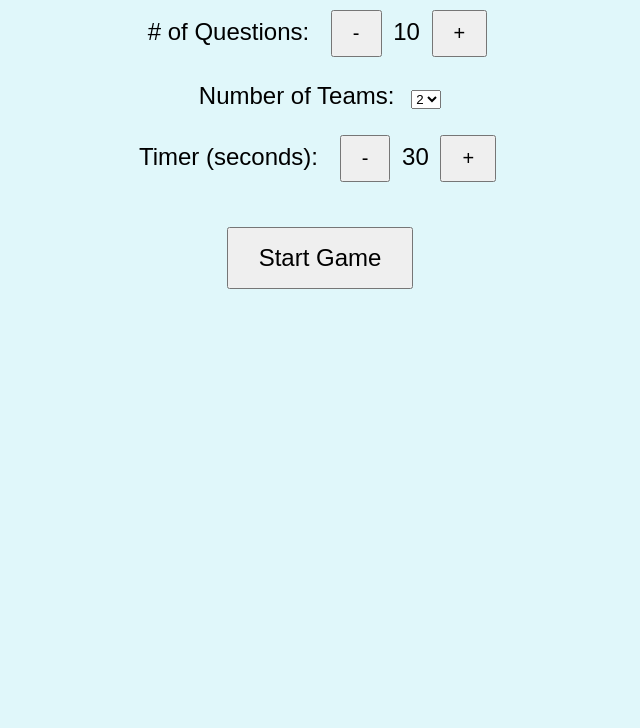
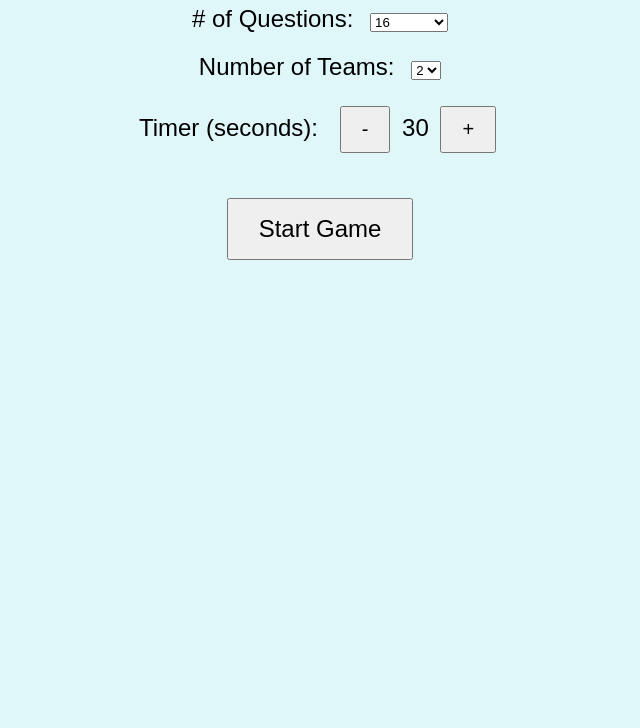
Before and after one commit to alkloihd/Lodhiataboo, a plain HTML site: page index.html in a window 1280 px wide. Shown: the part 72-800 px from the top of the page, without its empty margins (320-960 px from the left). Drawn offline with Linux system fonts and the light colour scheme.

Commit message:
Update index.html

```diff
--- a/index.html
+++ b/index.html
@@ -11,9 +11,15 @@
         <h1>lodhia's Quick Coded Taboo</h1>
         <div class="option">
             <label># of Questions:</label>
-            <button id="decrease-questions">-</button>
-            <span id="num-questions">10</span>
-            <button id="increase-questions">+</button>
+            <select id="num-questions-dropdown">
+                <option value="16">16</option>
+                <option value="20">20</option>
+                <option value="25">25</option>
+                <option value="30">30</option>
+                <option value="40">40</option>
+                <option value="50">50</option>
+                <option value="unlimited">Unlimited</option>
+            </select>
         </div>
         <div class="option">
             <label>Number of Teams:</label>
@@ -35,10 +41,11 @@
 
     <!-- Game Screen -->
     <div id="game-screen" style="display: none;">
-        <!-- Top Bar with Questions Remaining -->
+        <!-- Top Bar with Questions Remaining and Timer -->
         <div id="top-bar">
             <div id="questions-remaining">Questions Remaining: <span id="remaining-count"></span></div>
             <div id="timer-display">Time Left: <span id="time-left"></span> seconds</div>
+            <button id="end-game-button" class="top-right-button">End Game</button>
         </div>
         <!-- Team Selection -->
         <div id="team-selection">
@@ -71,6 +78,10 @@
             <button id="continue-button">Continue</button>
             <button id="skip-button">Skip</button>
         </div>
+        <!-- Running Scores Display -->
+        <div id="running-scores">
+            <!-- Running scores will be displayed here -->
+        </div>
     </div>
 
     <!-- TIME'S UP Popup -->
```
